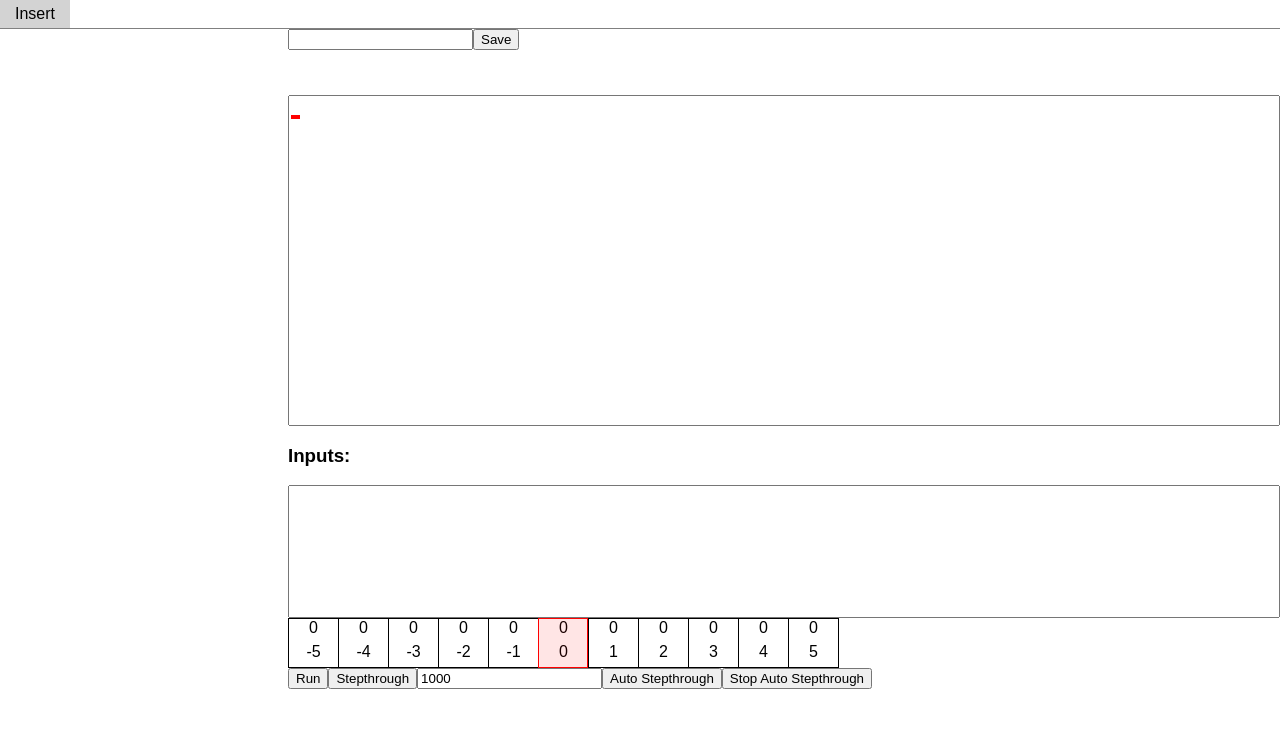
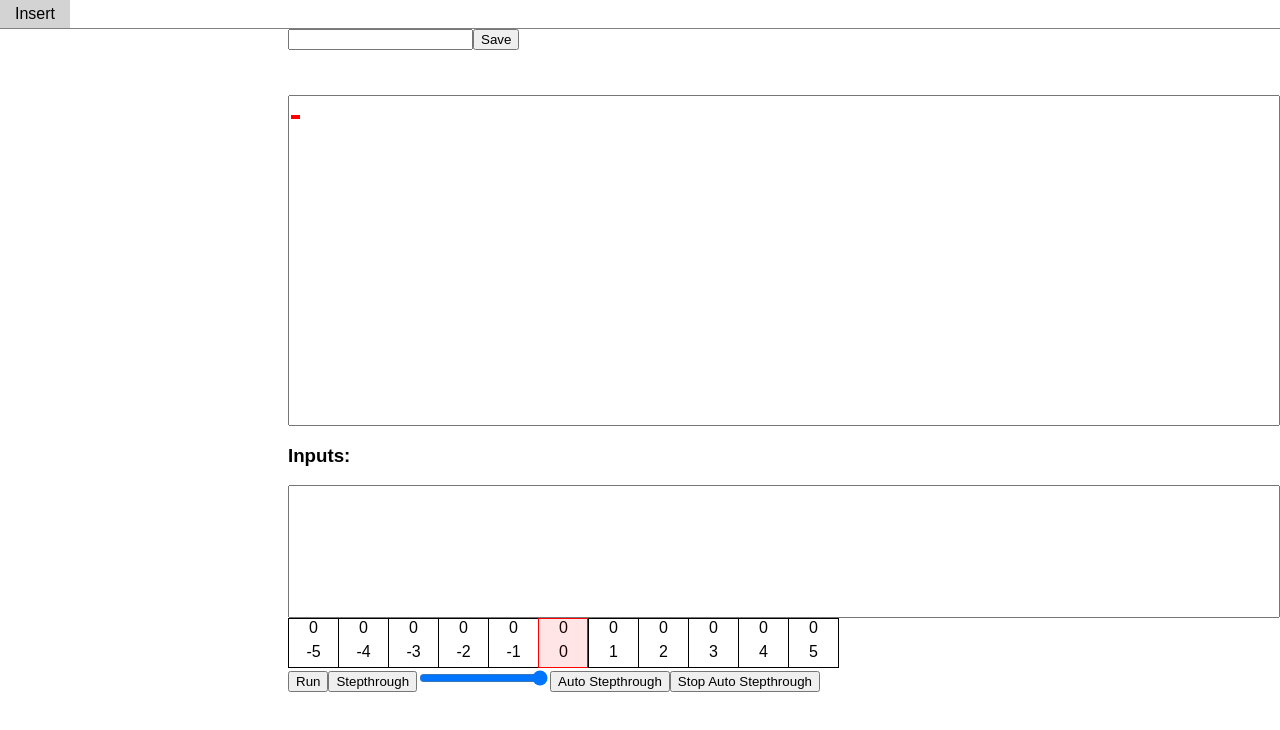
Before and after one commit to BrainifIDE/brainifide, a React (Create React App) app: page / in a window 1280 px wide. Shown: the top 730 px of the page. Built offline with nearby package versions, Linux system fonts and the light colour scheme.

Commit message:
Improve visualizer

```diff
--- a/src/IDE.js
+++ b/src/IDE.js
@@ -96,7 +96,10 @@ class IDE extends Component {
         <div className="buttons">
           <button onClick={ this.onRunCode }>Run</button>
           <button onClick={ this.onStepCode }>Stepthrough</button>
-          <input value={ this.state.timerSpeed }
+          <input type="range"
+                 min="100"
+                 max="1000"
+                 value={ this.state.timerSpeed }
                  onChange={ this.onTimerSpeedChange } />
           <button onClick={ this.onAutoStepCode }>Auto Stepthrough</button>
           <button onClick={ this.onStopAutoStepCode }>Stop Auto Stepthrough</button>
@@ -119,7 +122,7 @@ class IDE extends Component {
 
     const ast = parser(event.target.value);
     this.stepper = executeStep(ast, this.state.input);
-    clearInterval(this.intervalID);
+    this.stopAutoStep = true;
   }
 
   onInputChange(event) {
@@ -131,7 +134,7 @@ class IDE extends Component {
 
     const ast = parser(this.state.code);
     this.stepper = executeStep(ast, event.target.value);
-    clearInterval(this.intervalID);
+    this.stopAutoStep = true;
   }
 
   onRunCode() {
@@ -142,8 +145,6 @@ class IDE extends Component {
       stdout: executionResults.stdout,
       executionContext: executionResults.context
     });
-
-    clearInterval(this.intervalID);
   }
 
   onStepCode() {
@@ -157,12 +158,32 @@ class IDE extends Component {
     });
   }
 
+  recursiveStep() {
+    if (this.stopAutoStep) {
+      return;
+    }
+
+    this.stepper((context, stdout, instruction) => {
+      this.setState({
+        stdout,
+        executionContext: context,
+        line: instruction && instruction.line,
+        column: instruction && instruction.column
+      });
+
+      if (instruction) {
+        setTimeout(this.recursiveStep.bind(this), this.state.timerSpeed);
+      }
+    });
+  }
+
   onAutoStepCode() {
-    this.intervalID = setInterval(this.onStepCode, this.state.timerSpeed);
+    this.stopAutoStep = false;
+    setTimeout(this.recursiveStep.bind(this), this.state.timerSpeed);
   }
 
   onStopAutoStepCode() {
-    clearInterval(this.intervalID);
+    this.stopAutoStep = true;
   }
 
   onTimerSpeedChange(event) {
```
